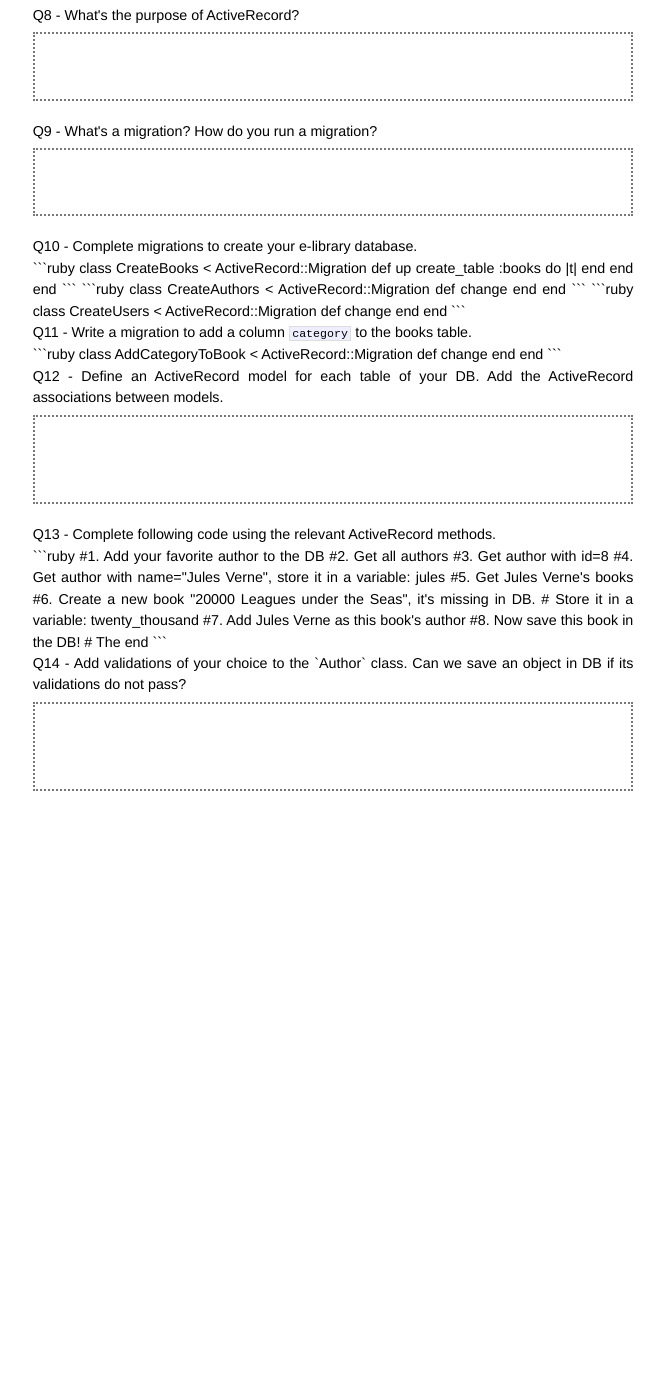
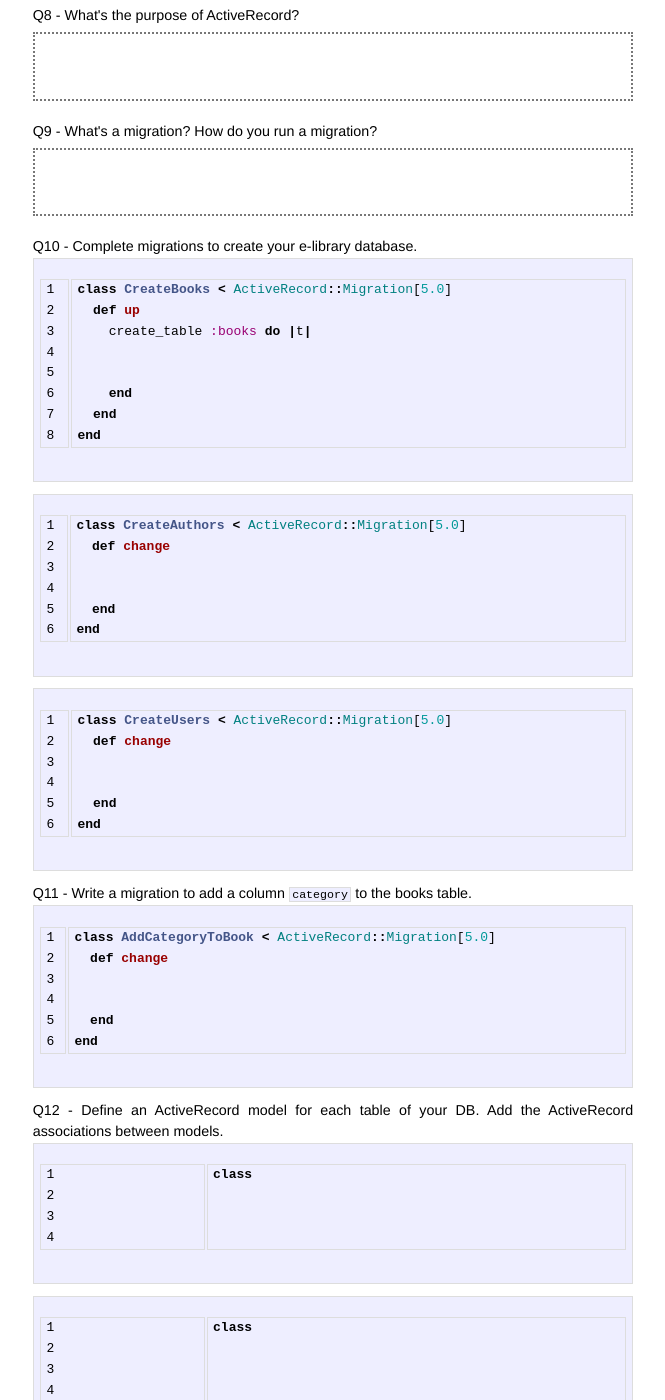
Before and after one commit to Eschults/quizzes, a Jekyll site: the page built from _posts/2014-01-01-quizz-3.en.markdown, in a window 1280 px wide and 1400 px high, scrolled down 1026 px. Shown: the whole window, without its empty margins (307-972 px from the left). Built offline with Jekyll 4.4.1, drawn with Linux system fonts in a browser that asks for light colours; before the commit the page ends 1817 px from its top, so only the background shows below that; some of the changed text lies outside the part shown.

Commit message:
Adjustment to quizz 3

````diff
--- a/_posts/2014-01-01-quizz-2.en.markdown
+++ b/_posts/2014-01-01-quizz-2.en.markdown
@@ -144,6 +144,8 @@
 end
 ```
 
+<div style="page-break-after:always;"></div>
+
 <p>What is printed line 2 and 3 of the following ruby script?</p>
 
 ```ruby
--- a/_posts/2014-01-01-quizz-3.en.markdown
+++ b/_posts/2014-01-01-quizz-3.en.markdown
@@ -3,17 +3,17 @@
 title:  "Quizz #3: DB & ActiveRecord"
 ---
 
-<h2>Quizz 4 - DB & ActiveRecord</h2>
+<h2>Quizz 3 - DB & ActiveRecord</h2>
 
 <div class="question">
   What's a relational database?
-<div>
+</div>
 
 <div class="answer big"></div>
 
 <div class="question">
   What are the different "table relationships" you know?
-<div>
+</div>
 
 <div class="answer big"></div>
 
@@ -57,6 +57,8 @@
 <div class="answer"></div>
 
 
+<div style="page-break-after:always;"></div>
+
 <div class="question">
   What's the purpose of ActiveRecord?
 </div>
@@ -78,7 +80,7 @@
 </div>
 
 ```ruby
-class CreateBooks < ActiveRecord::Migration
+class CreateBooks < ActiveRecord::Migration[5.0]
   def up
     create_table :books do |t|
 
@@ -89,9 +91,8 @@
 ```
 
 ```ruby
-class CreateAuthors < ActiveRecord::Migration
+class CreateAuthors < ActiveRecord::Migration[5.0]
   def change
-
 
 
   end
@@ -99,21 +100,7 @@
 ```
 
 ```ruby
-class CreateUsers < ActiveRecord::Migration
-  def change
-
-
-  end
-end
-```
-<div style="page-break-after:always;"></div>
-
-<div class="question">
-  Write a migration to add a column <code>category</code> to the books table.
-</div>
-
-```ruby
-class AddCategoryToBook < ActiveRecord::Migration
+class CreateUsers < ActiveRecord::Migration[5.0]
   def change
 
 
@@ -121,13 +108,39 @@
 end
 ```
 
+<div class="question">
+  Write a migration to add a column <code>category</code> to the books table.
+</div>
+
+```ruby
+class AddCategoryToBook < ActiveRecord::Migration[5.0]
+  def change
+
+
+  end
+end
+```
+
+<div style="page-break-after:always;"></div>
 
 <div class="question">
   Define an ActiveRecord model for each table of your DB.
   Add the ActiveRecord associations between models.
 </div>
 
-<div class="answer big"></div>
+```ruby
+class
+
+
+
+```
+
+```ruby
+class
+
+
+
+```
 
 
 <div class="question">
@@ -156,7 +169,7 @@
 ```
 
 <div class="question">
-  Add validations of your choice to the `Author` class. Can we save an object in DB if its validations do not pass?
+  Add validations of your choice to the <code>Author</code> class. Can we save an object in DB if its validations do not pass?
 </div>
 
 <div class="answer big">
````
Also changed, not shown: 4 other files.
